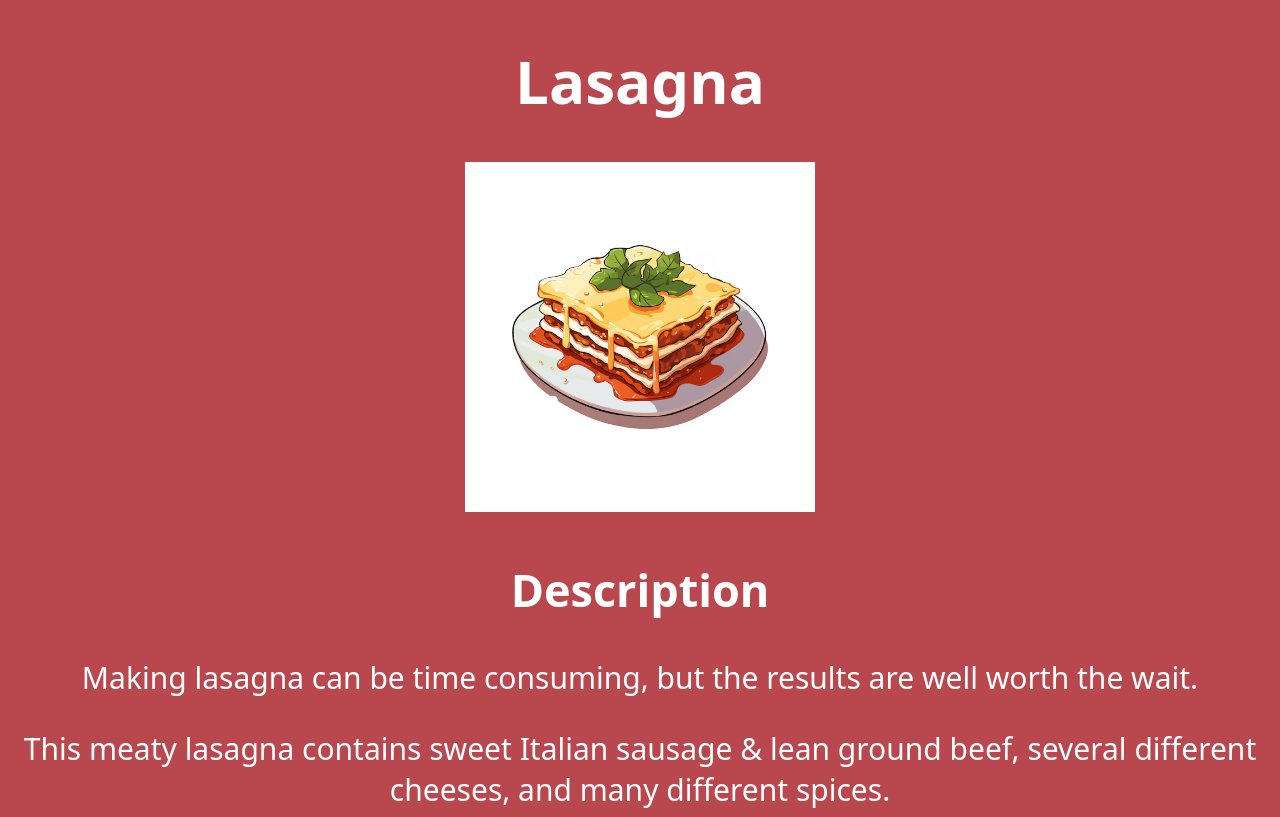
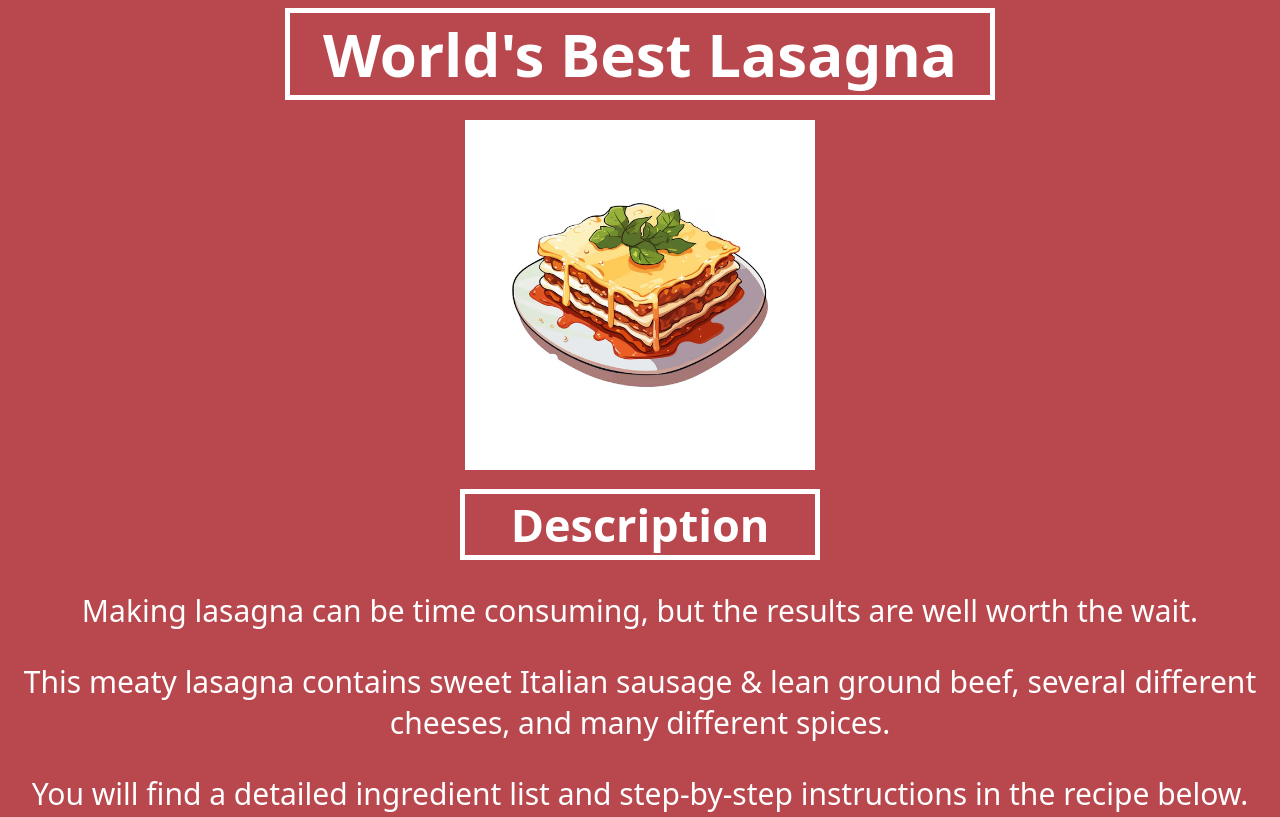
Before and after one commit to st4ven/odin-recipes, a plain HTML site: page recipes/lasagna.html in a window 1280 px wide. Shown: the top 817 px of the page. Drawn offline with Linux system fonts and the light colour scheme; a web font is replaced by a local one.

Commit message:
Add boxes to titles in lasagna webpage

```diff
--- a/recipes/lasagna.css
+++ b/recipes/lasagna.css
@@ -4,6 +4,20 @@ body {
     font-size: 30px;
     font-family: "Skranji", system-ui;
     text-align:center;
+}
+
+.title {
+    border: 5px solid white;
+    width: 350px;
+    margin: auto;
+    margin-top: 10px;
+}
+
+.main {
+    border: 5px solid white;
+    margin:auto;
+    margin-bottom: 20px;
+    width: 700px;
 }
 
 ul {
--- a/recipes/lasagna.html
+++ b/recipes/lasagna.html
@@ -3,7 +3,7 @@
 <head>
     <meta charset="UTF-8">
     <meta name="viewport" content="width=device-width, initial-scale=1.0">
-    <title>Lasagna Recipe</title>
+    <title>World's Best Lasagna</title>
 
     <link rel = "stylesheet" href="lasagna.css">
     <link rel="preconnect" href="https://fonts.googleapis.com">
@@ -11,13 +11,13 @@
     <link href="https://fonts.googleapis.com/css2?family=Skranji:wght@400;700&display=swap" rel="stylesheet">
 </head>
 <body>
-    <h1 class="title">Lasagna</h1>
+    <h1 class="main">World's Best Lasagna</h1>
     <div> <img src="../images/lasagna.avif" height="350" width="350"> </div>
 
     <h2 class="title"> Description</h2>
-    <p class ="title"> Making lasagna can be time consuming, but the results are well worth the wait. </p>
-    <p class="title"> This meaty lasagna contains sweet Italian sausage & lean ground beef, several different cheeses, and many different spices. </p>
-    <p class="title"> You will find a detailed ingredient list and step-by-step instructions in the recipe below. </p>
+    <p> Making lasagna can be time consuming, but the results are well worth the wait. </p>
+    <p> This meaty lasagna contains sweet Italian sausage & lean ground beef, several different cheeses, and many different spices. </p>
+    <p> You will find a detailed ingredient list and step-by-step instructions in the recipe below. </p>
 
 
     <h2 class="title">Ingredients</h2>
@@ -44,7 +44,7 @@
         <li> &frac34 cup grated Parmasan cheese </li>
     </ul>
     </div>
-    <h2 class="title">Steps</h2>
+    <h2 class="title">Instructions</h2>
     <ol>
         <li> Gather all your ingredients. </li>
         <li> Cook sausage, ground beef, onion, and garlic in a Dutch oven over medium heat until well browned. </li>
```
